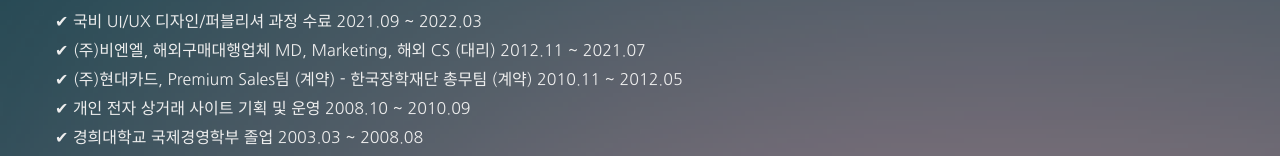
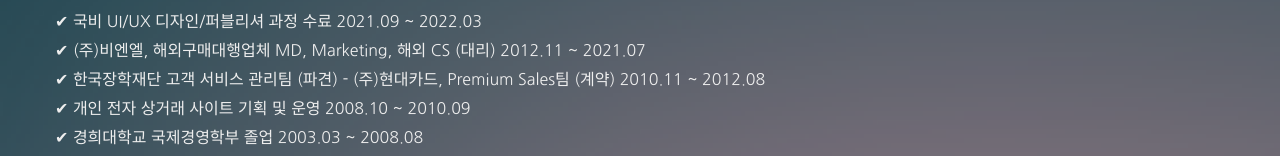
Before and after one commit to BlackDoGumjung/portfolio, a plain HTML site: page about.html in a window 1280 px wide. Shown: the part 347-503 px from the top of the page. Drawn offline with nearby package versions, Linux system fonts and the light colour scheme.

Commit message:
Update about.html

```diff
--- a/about.html
+++ b/about.html
@@ -55,7 +55,7 @@
           <ul>
             <li>✔ 국비 UI/UX 디자인/퍼블리셔 과정 수료 2021.09 ~ 2022.03</lip>
             <li>✔ (주)비엔엘, 해외구매대행업체 MD, Marketing, 해외 CS (대리) 2012.11 ~ 2021.07</li>
-            <li>✔ (주)현대카드, Premium Sales팀 (계약) - 한국장학재단 총무팀 (계약) 2010.11 ~ 2012.05</li>
+            <li>✔ 한국장학재단 고객 서비스 관리팀 (파견) - (주)현대카드, Premium Sales팀 (계약)  2010.11 ~ 2012.08</li>
             <li>✔ 개인 전자 상거래 사이트 기획 및 운영 2008.10 ~ 2010.09</li>
             <li>✔ 경희대학교 국제경영학부 졸업 2003.03 ~ 2008.08</li>
           </ul>
```
